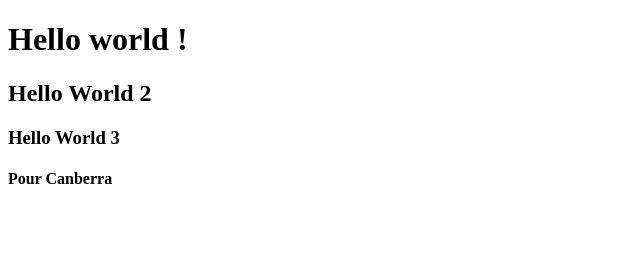
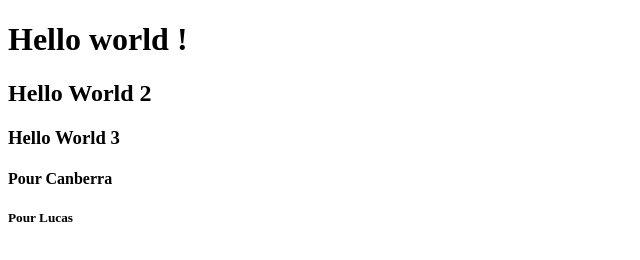
Before and after one commit to Ericar974/4fun-site-cooperatif, a plain HTML site: page index.html in a window 1280 px wide. Shown: the full height of the page, 0-640 px from the left. Drawn offline with Linux system fonts and the light colour scheme.

Commit message:
Pour Lucas

```diff
--- a/index.html
+++ b/index.html
@@ -10,6 +10,7 @@
     <h2>Hello World 2</h2>
     <h3>Hello World 3</h3>
     <h4>Pour Canberra</h4>
+    <h5>Pour Lucas</h5>
 </body>
 
 </html>
```
